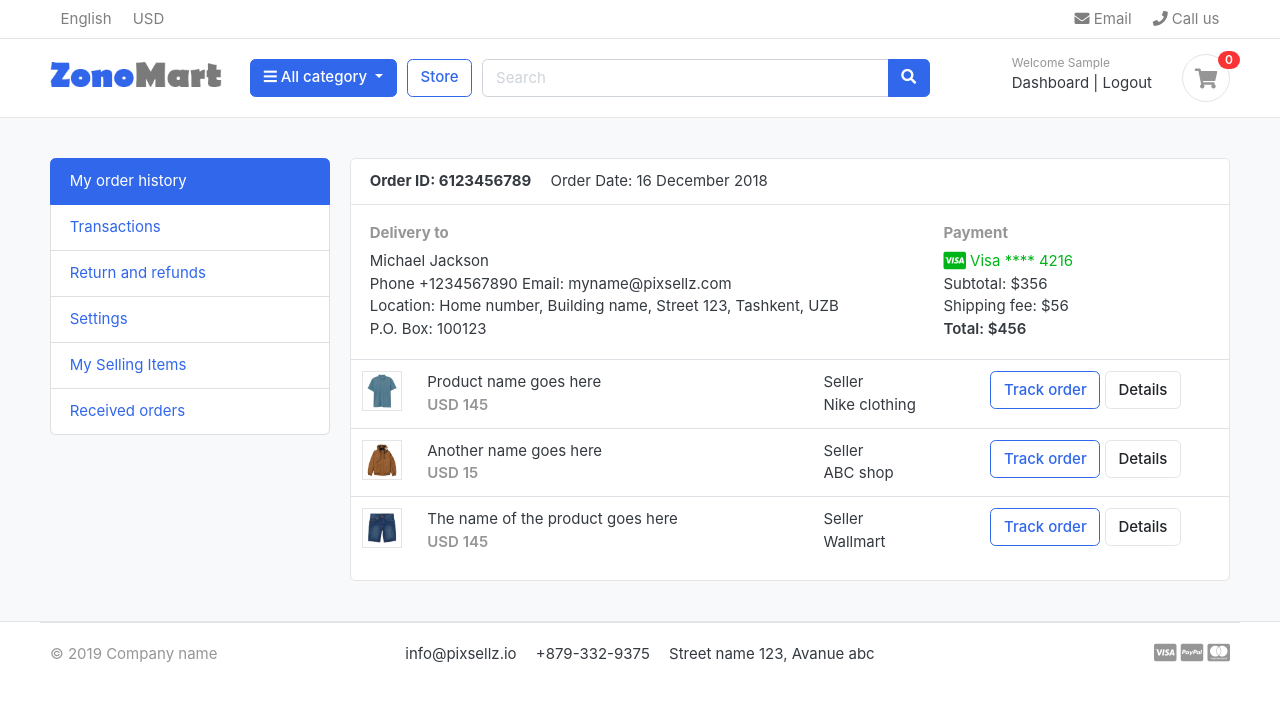
After one commit to shadow299/zonomart-django, a Django app: page /accounts/ in a window 1280 px wide. The commit adds this page. Shown: the top 702 px of the page. Run offline with Django 3.2, Linux system fonts and the light colour scheme; the visitor is signed in with stand-in values (Sample User, id 1); data that the repository does not hold is empty; some libraries are stand-ins or nearby versions; some web fonts are replaced.

Commit message:
added login function and created dummy dashboard

```diff
--- a/zonomart/accounts/urls.py
+++ b/zonomart/accounts/urls.py
@@ -5,4 +5,7 @@ urlpatterns = [
     path('register/', views.register, name = 'register'),
     path('login/', views.login, name = 'login'),
     path('logout/', views.logout, name = 'logout'),
+    path('activate/<uidb64>/<token>/', views.activate, name='activate'),
+    path('dashboard/', views.dashboard, name = 'dashboard'),
+    path('', views.dashboard, name = 'dashboard'),
 ]
--- a/zonomart/accounts/views.py
+++ b/zonomart/accounts/views.py
@@ -3,6 +3,14 @@ from django.shortcuts import render, redirect
 from .forms import RegistrationForm
 from .models import Account
 from django.contrib.auth.decorators import login_required
+
+#verification email imports
+from django.contrib.sites.shortcuts import get_current_site
+from django.template.loader import render_to_string
+from django.utils.http import urlsafe_base64_encode, urlsafe_base64_decode
+from django.utils.encoding import force_bytes
+from django.contrib.auth.tokens import default_token_generator
+from django.core.mail import EmailMessage
 
 # Create your views here.
 def register(request):
@@ -19,8 +27,22 @@ def register(request):
             user = Account.objects.create_user(first_name=first_name, last_name=last_name, email=email, username=username, password=password)
             user.phone_number = phone_number
             user.save()
-            messages.success(request, 'Registration successful')
-            return redirect('register')
+
+            #user activation
+            current_site = get_current_site(request)
+            mail_subject = 'Please activate your account'
+            message = render_to_string('accounts/account_verification_email.html',{
+                'user' : user,
+                'domain':current_site,
+                'uid': urlsafe_base64_encode(force_bytes(user.pk)),
+                'token': default_token_generator.make_token(user),
+            })
+            to_email = email
+            send_email = EmailMessage(mail_subject, message, to=[to_email])
+            send_email.send()
+
+            # messages.success(request, 'Thank you for registering with us. we have sent you verification email to your email. Please verify your account.')
+            return redirect('/accounts/login/?command=verification&email='+email)
     else:
         form = RegistrationForm()
 
@@ -41,8 +63,8 @@ def login(request):
         user = auth.authenticate(email=email, password=password)
         if user != None:
             auth.login(request, user)
-            # messages.success(request, "You Are now loggedin")
-            return redirect('home')
+            messages.success(request, "You Are now logged in")
+            return redirect('dashboard')
         else:
             messages.error(request, "Invalid Username or Password")
             return redirect("login")
@@ -52,5 +74,26 @@ def login(request):
 @login_required(login_url = 'login')
 def logout(request):
     auth.logout(request)
-    messages.success(request, "Uou are logged out")
+    messages.success(request, "You are logged out")
     return redirect('login')
+
+def activate(request, uidb64, token):
+    try:
+        uid = urlsafe_base64_decode(uidb64).decode()
+        user = Account._default_manager.get(pk=uid)
+    except(TypeError, ValueError, OverflowError, Account.DoesNotExist):
+        user = None
+
+    if user is not None and default_token_generator.check_token(user, token):
+        user.is_active = True
+        user.save()
+        messages.success(request, "your account is activated.")
+        return redirect('login')
+    else:
+        messages.error(request, "Invalid activation link")
+        return redirect('register')
+
+
+@login_required(login_url = 'login')
+def dashboard(request):
+    return render(request, 'accounts/dashboard.html')
--- /dev/null
+++ b/zonomart/templates/accounts/dashboard.html
@@ -0,0 +1,102 @@
+{% extends 'base.html' %}
+
+{% block content %}
+
+
+<!-- ========================= SECTION CONTENT ========================= -->
+<section class="section-conten padding-y bg">
+    {% include 'includes/alerts.html'%}
+
+    <div class="container">
+        <div class="row">
+        <aside class="col-md-3">
+            <!--   SIDEBAR   -->
+            <ul class="list-group">
+                <a class="list-group-item active" href="#"> My order history </a>
+                <a class="list-group-item" href="#"> Transactions </a>
+                <a class="list-group-item" href="#"> Return and refunds </a>
+                <a class="list-group-item" href="#">Settings </a>
+                <a class="list-group-item" href="#"> My Selling Items </a>
+                <a class="list-group-item" href="#"> Received orders </a>
+            </ul>
+            <br>
+            <!-- <a class="btn btn-light btn-block" href="#"> <i class="fa fa-power-off"></i> <span class="text">Log out</span> </a>  -->
+            <!--   SIDEBAR .//END   -->
+        </aside>
+        <main class="col-md-9">
+            <article class="card">
+            <header class="card-header">
+                <strong class="d-inline-block mr-3">Order ID: 6123456789</strong>
+                <span>Order Date: 16 December 2018</span>
+            </header>
+            <div class="card-body">
+                <div class="row">
+                    <div class="col-md-8">
+                        <h6 class="text-muted">Delivery to</h6>
+                        <p>Michael Jackson <br>
+                        Phone +1234567890 Email: myname@pixsellz.com <br>
+                        Location: Home number, Building name, Street 123,  Tashkent, UZB <br>
+                        P.O. Box: 100123
+                         </p>
+                    </div>
+                    <div class="col-md-4">
+                        <h6 class="text-muted">Payment</h6>
+                        <span class="text-success">
+                            <i class="fab fa-lg fa-cc-visa"></i>
+                            Visa  **** 4216
+                        </span>
+                        <p>Subtotal: $356 <br>
+                         Shipping fee:  $56 <br>
+                         <span class="b">Total:  $456 </span>
+                        </p>
+                    </div>
+                </div> <!-- row.// -->
+            </div> <!-- card-body .// -->
+            <div class="table-responsive">
+            <table class="table table-hover">
+                <tr>
+                    <td width="65">
+                        <img src="../images/items/1.jpg" class="img-xs border">
+                    </td>
+                    <td>
+                        <p class="title mb-0">Product name goes here </p>
+                        <var class="price text-muted">USD 145</var>
+                    </td>
+                    <td> Seller <br> Nike clothing </td>
+                    <td width="250"> <a href="#" class="btn btn-outline-primary">Track order</a> <a href="#" class="btn btn-light"> Details </a> </td>
+                </tr>
+                <tr>
+                    <td>
+                        <img src="../images/items/2.jpg" class="img-xs border">
+                    </td>
+                    <td>
+                        <p class="title mb-0">Another name goes here </p>
+                        <var class="price text-muted">USD 15</var>
+                    </td>
+                    <td> Seller <br> ABC shop </td>
+                    <td> <a href="#" class="btn btn-outline-primary">Track order</a> <a href="#" class="btn btn-light"> Details </a> </td>
+                </tr>
+                <tr>
+                    <td>
+                        <img src="../images/items/3.jpg" class="img-xs border">
+                    </td>
+                    <td>
+                        <p class="title mb-0">The name of the product  goes here </p>
+                        <var class="price text-muted">USD 145</var>
+                    </td>
+                    <td> Seller <br> Wallmart </td>
+                    <td> <a href="#" class="btn btn-outline-primary">Track order</a> <a href="#" class="btn btn-light"> Details </a> </td>
+                </tr>
+            </table>
+            </div> <!-- table-responsive .end// -->
+            </article> <!-- order-group.// -->
+        </main>
+    </div> <!-- row.// -->
+    </div>
+
+
+    </section>
+    <!-- ========================= SECTION CONTENT END// ========================= -->
+
+
+{% endblock %}
--- a/zonomart/templates/includes/navbar.html
+++ b/zonomart/templates/includes/navbar.html
@@ -73,7 +73,7 @@
                         <div class="widget-header">
                             <small class="title text-muted">Welcome {{user.first_name}}</small>
                             <div>
-                                <a href="#">Dashboard</a> <span class="dark-transp"> | </span>
+                                <a href="{% url 'dashboard'%}">Dashboard</a> <span class="dark-transp"> | </span>
                                 <a href="{% url 'logout' %}"> Logout</a>
                             </div>
                         </div>
```
Also changed, not shown: zonomart/templates/accounts/account_verification_email.html (added, +10 -0 lines), zonomart/templates/accounts/login.html (+11 -2 lines), zonomart/zonomart/settings.py (+7 -0 lines).
